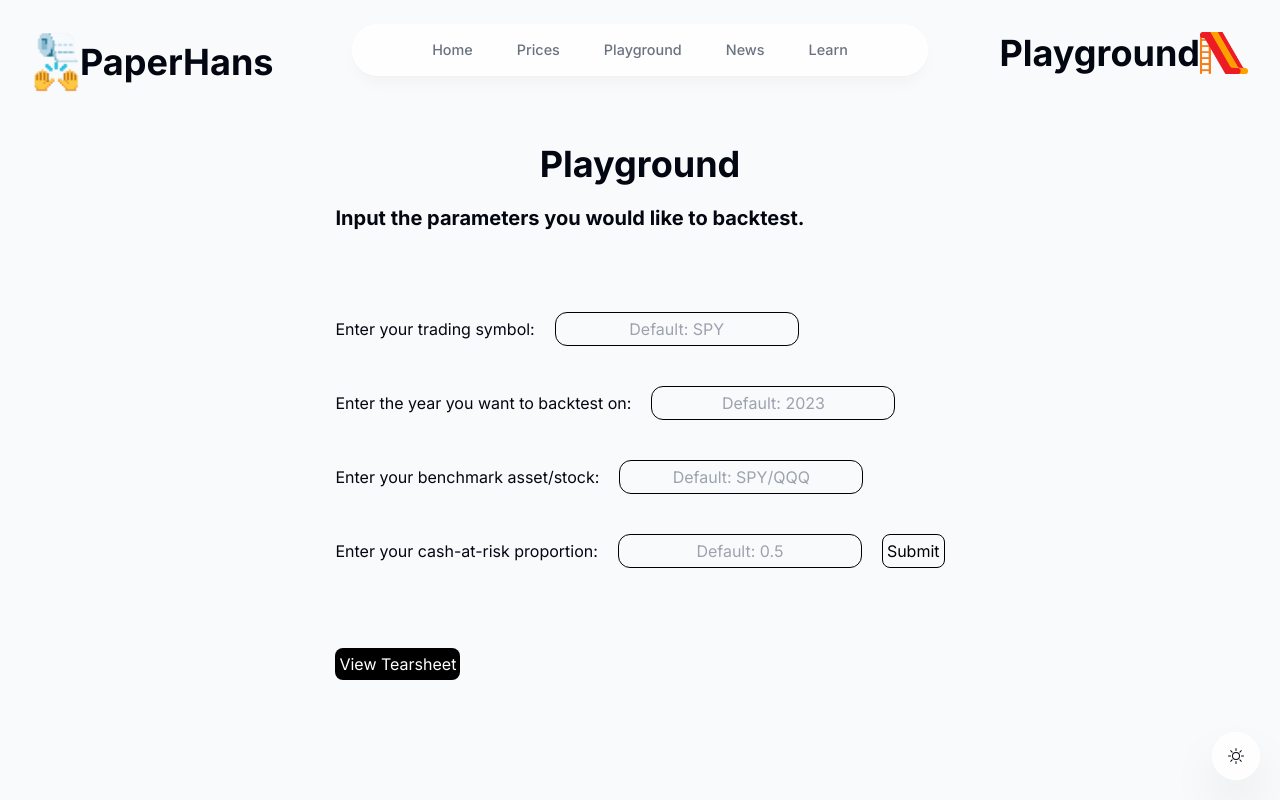
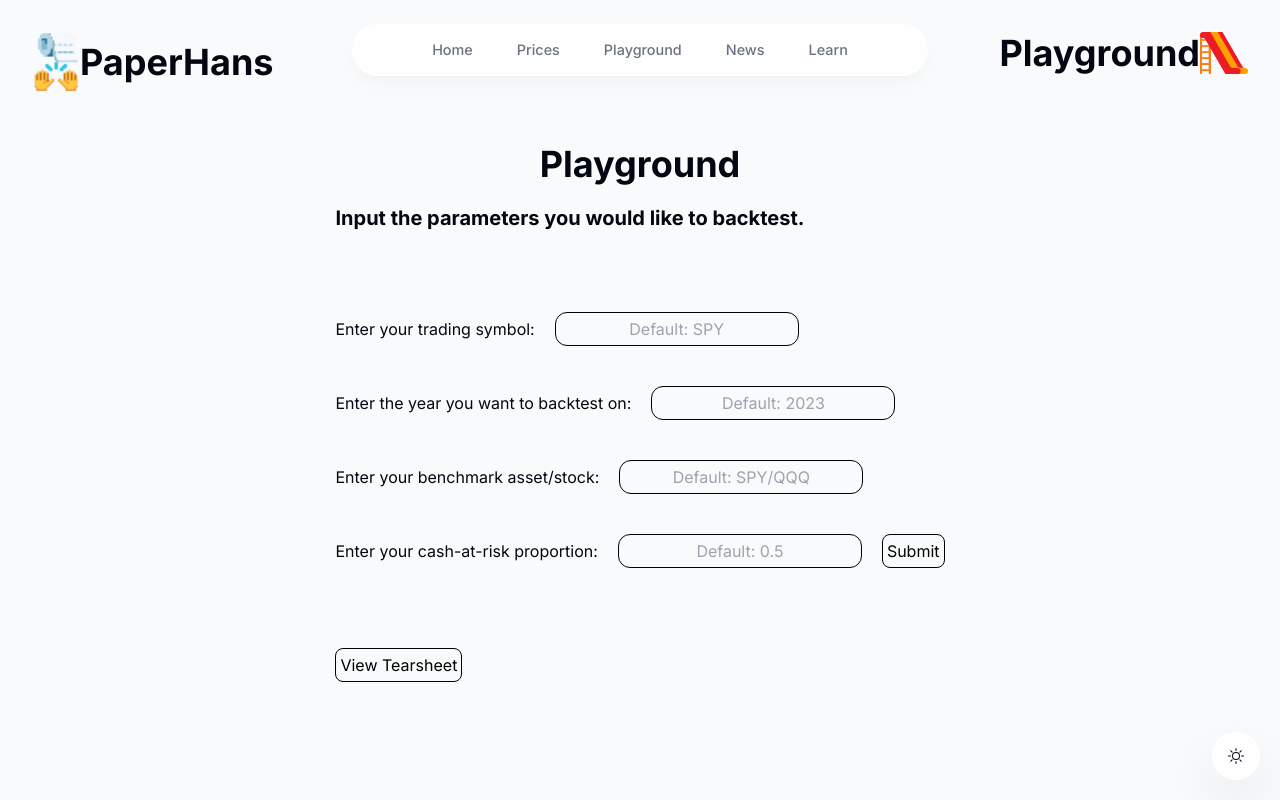
Before and after one commit to yhanyi/PaperHans, a Next.js app: page /playground in a window 1280 px wide. Built offline with nearby package versions, Linux system fonts and the light colour scheme.

Commit message:
Fixed tearsheet_viewer

```diff
--- a/src/components/tearsheet_viewer.tsx
+++ b/src/components/tearsheet_viewer.tsx
@@ -26,7 +26,7 @@ export default function TearsheetViewer() {
     <div>
       <button
         onClick={fetchTearsheet}
-        className="bg-black text-white dark:bg-white dark:text-black w-fit p-1 rounded-lg"
+        className="text-black dark:text-white w-fit p-1 rounded-lg border border-1 border-black dark:border-white"
       >
         View Tearsheet
       </button>
```
